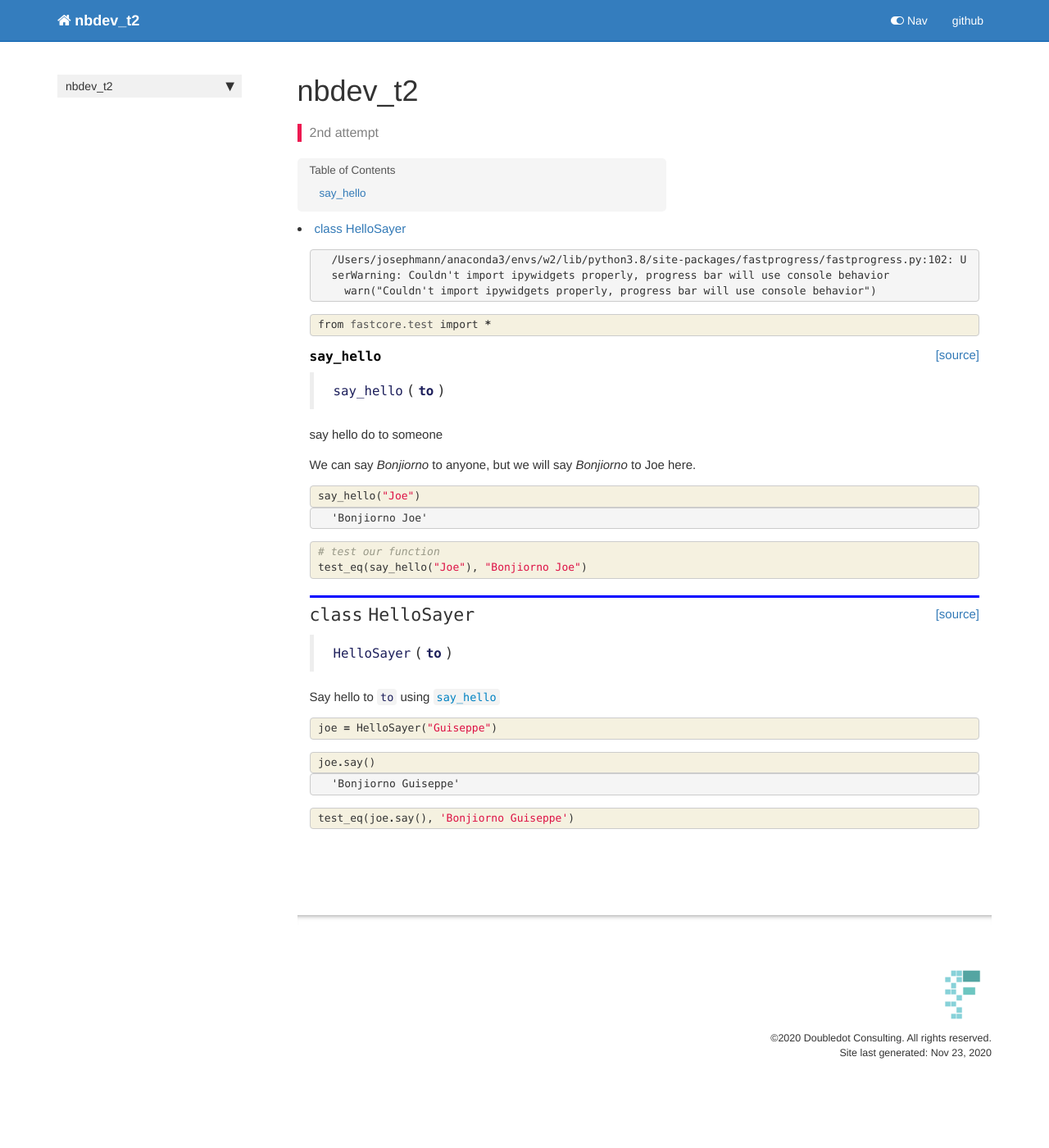
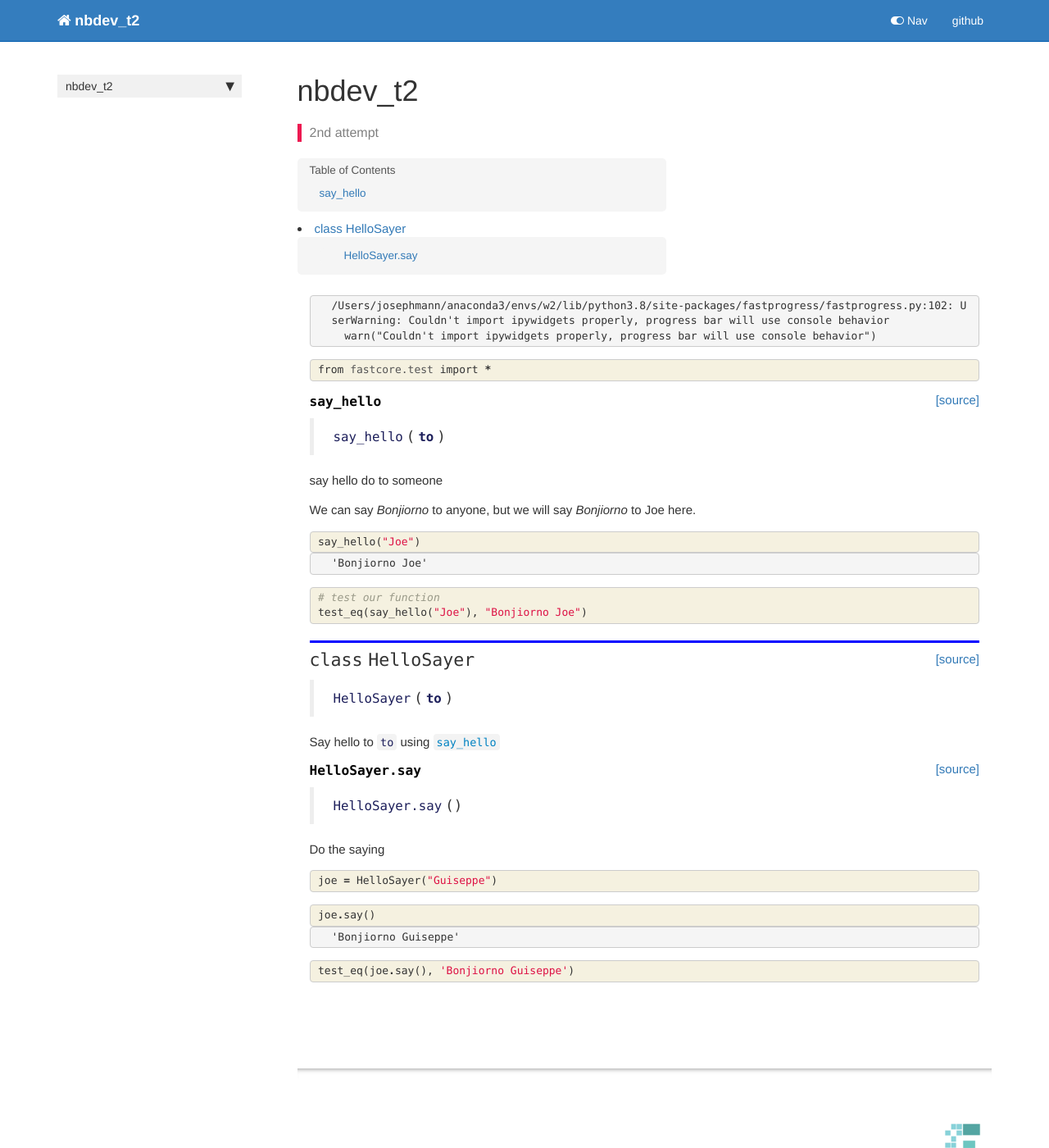
Before and after one commit to josephsmann/nbdev_t2, a Jekyll site: the page built from docs/core.html, in a window 1280 px wide and 1400 px high. Shown: the whole window at 82% size. Built offline with Jekyll 4.4.1, drawn with Linux system fonts in a browser that asks for light colours; nearby versions of some CDN libraries; comment, search, counter and statistics services are not loaded.

Commit message:
added docs for method HelloSayer.say

```diff
--- a/docs/core.html
+++ b/docs/core.html
@@ -185,6 +185,31 @@
     {% raw %}
 
 <div class="cell border-box-sizing code_cell rendered">
+
+<div class="output_wrapper">
+<div class="output">
+
+<div class="output_area">
+
+
+<div class="output_markdown rendered_html output_subarea ">
+<h4 id="HelloSayer.say" class="doc_header"><code>HelloSayer.say</code><a href="https://github.com/josephsmann/nbdev_t2/tree/master/nbdev_t2/core.py#L17" class="source_link" style="float:right">[source]</a></h4><blockquote><p><code>HelloSayer.say</code>()</p>
+</blockquote>
+<p>Do the saying</p>
+
+</div>
+
+</div>
+
+</div>
+</div>
+
+</div>
+    {% endraw %}
+
+    {% raw %}
+
+<div class="cell border-box-sizing code_cell rendered">
 <div class="input">
 
 <div class="inner_cell">
```
Also changed, not shown: 1 other file.
